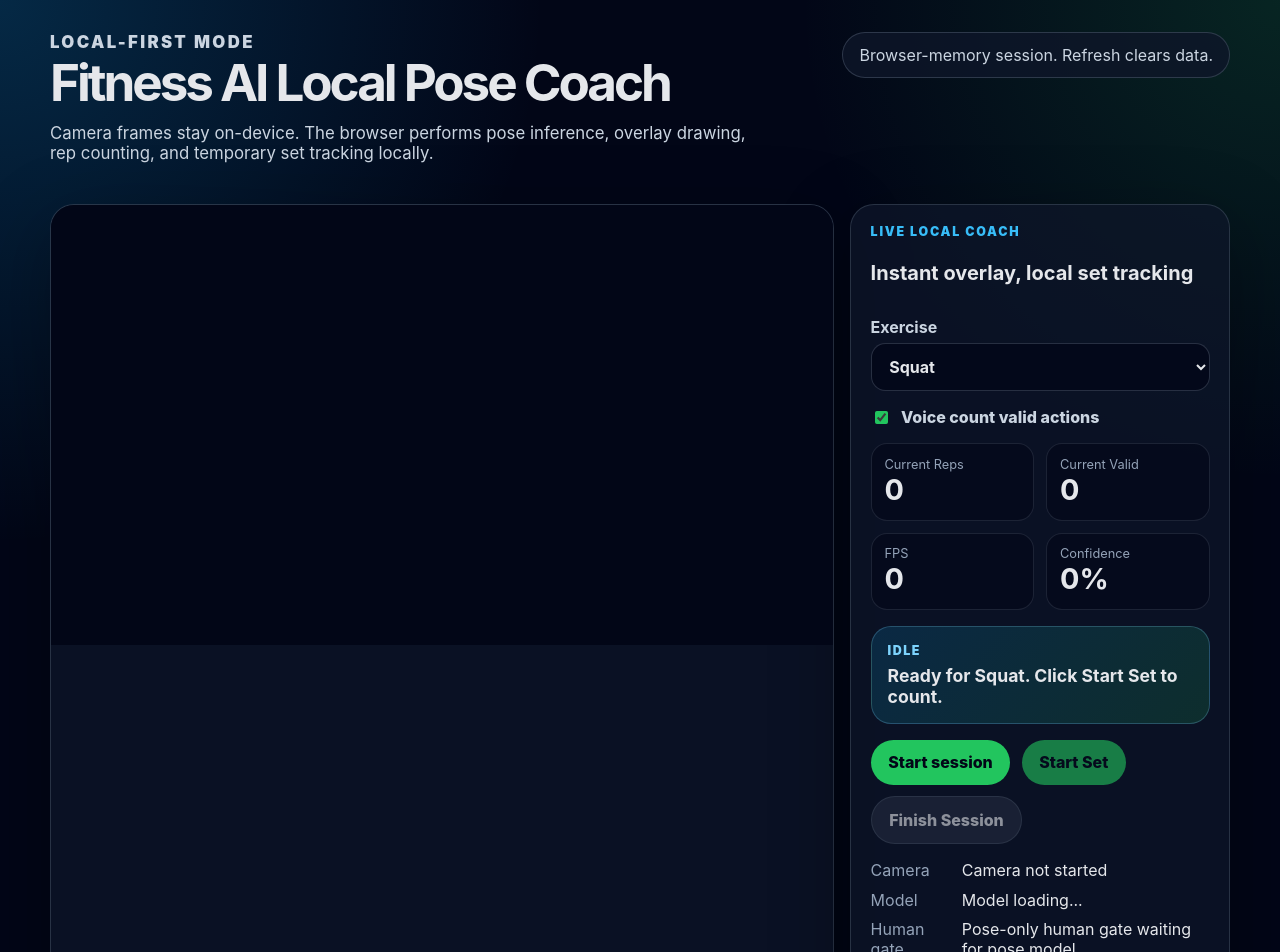
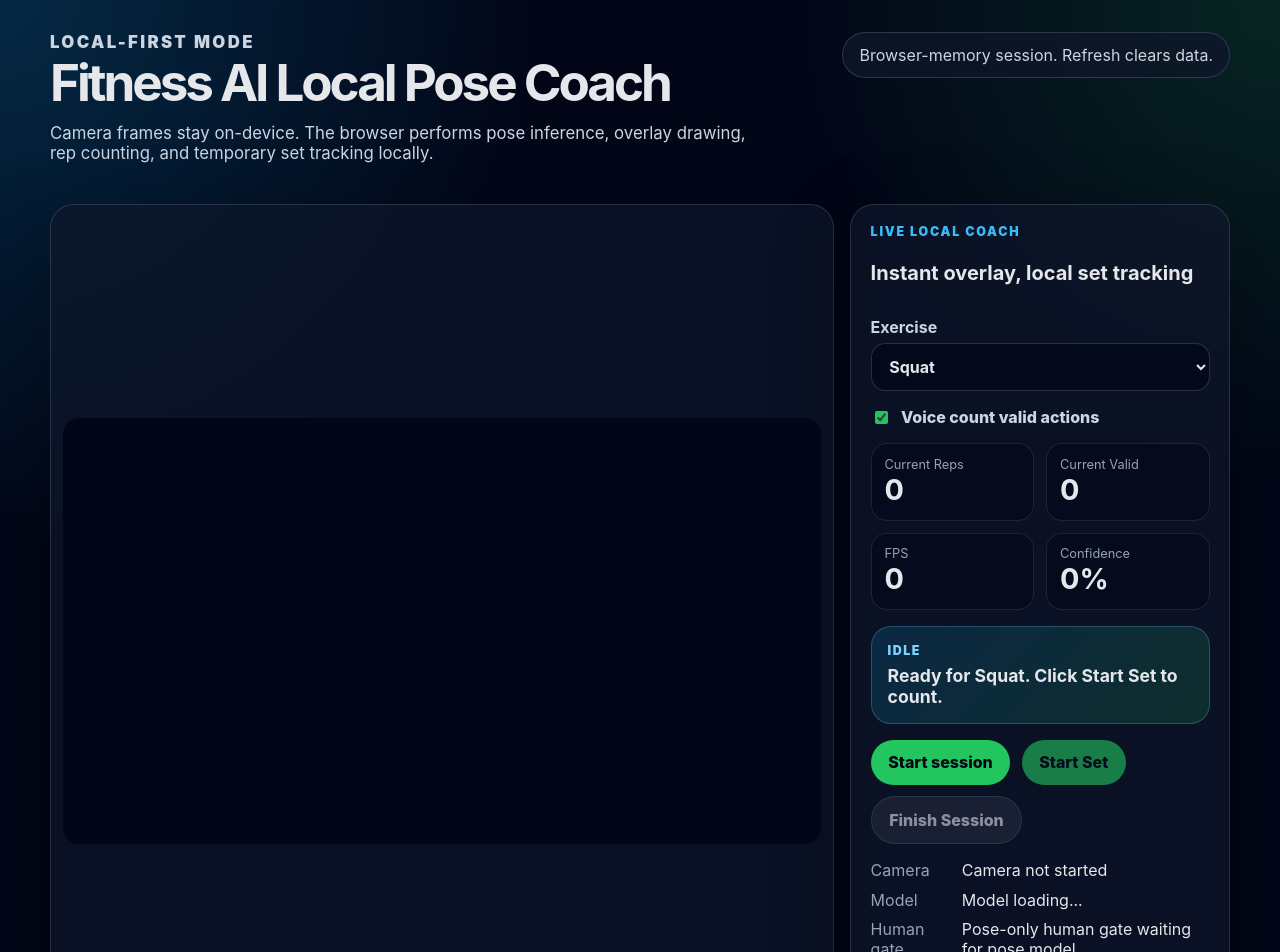
Before and after one commit to phuayy/fitness-ai-coach-v2, a React (Vite) app in the folder apps/web/: page / in a window 1280 px wide. Shown: the top 952 px of the page. Built offline with nearby package versions, Linux system fonts and the light colour scheme; no server answers.

Commit message:
Added Dynamic Videoframe size adapting to [Portrait, Landscape]

```diff
--- a/apps/web/src/components/LocalPoseCoach.tsx
+++ b/apps/web/src/components/LocalPoseCoach.tsx
@@ -12,6 +12,11 @@ import { drawPose } from "../lib/drawPose";
 import { humanGate } from "../lib/humanGate";
 import { getExercisePoseQuality } from "../lib/poseQuality";
 import { createCounterState, updateCounter } from "../lib/repCounter";
+import {
+  createCameraFrame,
+  DEFAULT_CAMERA_FRAME,
+  useAdaptiveVideoLayout
+} from "../lib/useAdaptiveVideoLayout";
 import type { CoachFrameState, ExerciseType, SetRecord } from "../types";
 
 type VisionFileset = Awaited<ReturnType<typeof FilesetResolver.forVisionTasks>>;
@@ -141,6 +146,7 @@ async function createPersonDetector(
 }
 
 export function LocalPoseCoach() {
+  const videoCardRef = useRef<HTMLDivElement | null>(null);
   const videoRef = useRef<HTMLVideoElement | null>(null);
   const canvasRef = useRef<HTMLCanvasElement | null>(null);
 
@@ -163,6 +169,7 @@ export function LocalPoseCoach() {
   });
 
   const exerciseRef = useRef<ExerciseType>("squat");
+  const cameraFrameRef = useRef(DEFAULT_CAMERA_FRAME);
   const sessionActiveRef = useRef(false);
   const setActiveRef = useRef(false);
   const setRowsRef = useRef<SetRecord[]>([]);
@@ -170,6 +177,7 @@ export function LocalPoseCoach() {
   const voiceEnabledRef = useRef(true);
 
   const [exercise, setExercise] = useState<ExerciseType>("squat");
+  const [cameraFrame, setCameraFrame] = useState(DEFAULT_CAMERA_FRAME);
   const [cameraStatus, setCameraStatus] = useState("Camera not started");
   const [modelStatus, setModelStatus] = useState("Model loading...");
   const [personStatus, setPersonStatus] = useState(
@@ -196,6 +204,12 @@ export function LocalPoseCoach() {
     fps: 0,
     backendStatus: "local only"
   });
+
+  const videoLayout = useAdaptiveVideoLayout(videoCardRef, cameraFrame);
+  const cameraStatusText =
+    cameraStatus === "Camera running locally"
+      ? `${cameraStatus} (${cameraFrame.width} x ${cameraFrame.height}, ${cameraFrame.orientation})`
+      : cameraStatus;
 
   const tableTotals = useMemo(() => {
     return setRows.reduce(
@@ -235,6 +249,7 @@ export function LocalPoseCoach() {
 
         video.srcObject = stream;
         await video.play();
+        syncCameraFrame(video.videoWidth, video.videoHeight);
         setCameraStatus("Camera running locally");
 
         setModelStatus(
@@ -358,6 +373,30 @@ export function LocalPoseCoach() {
     window.speechSynthesis.speak(utterance);
   }
 
+  function syncCameraFrame(width: number, height: number) {
+    if (!width || !height) return;
+
+    const nextFrame = createCameraFrame(width, height);
+    const currentFrame = cameraFrameRef.current;
+
+    if (
+      nextFrame.width === currentFrame.width &&
+      nextFrame.height === currentFrame.height
+    ) {
+      return;
+    }
+
+    cameraFrameRef.current = nextFrame;
+    setCameraFrame(nextFrame);
+  }
+
+  function syncCameraFrameFromVideo() {
+    const video = videoRef.current;
+    if (!video) return;
+
+    syncCameraFrame(video.videoWidth, video.videoHeight);
+  }
+
   function resetLiveCounter(feedback: string) {
     const nextCounter = createCounterState();
     nextCounter.lastFeedback = feedback;
@@ -390,6 +429,8 @@ export function LocalPoseCoach() {
       const width = video.videoWidth || 1280;
       const height = video.videoHeight || 720;
       const now = performance.now();
+
+      syncCameraFrame(width, height);
 
       if (now - lastPoseDetectTsRef.current < POSE_DETECT_EVERY_MS) {
         animationRef.current = requestAnimationFrame(runLoop);
@@ -657,9 +698,25 @@ export function LocalPoseCoach() {
   return (
     <>
       <section className="coach-grid">
-        <div className="video-card">
-          <div className="video-shell">
-            <video ref={videoRef} playsInline muted className="camera-video" />
+        <div
+          ref={videoCardRef}
+          className="video-card"
+          data-camera-orientation={cameraFrame.orientation}
+        >
+          <div
+            className="video-shell"
+            data-camera-orientation={cameraFrame.orientation}
+            data-camera-resolution={`${cameraFrame.width}x${cameraFrame.height}`}
+            style={videoLayout.style}
+          >
+            <video
+              ref={videoRef}
+              playsInline
+              muted
+              className="camera-video"
+              onLoadedMetadata={syncCameraFrameFromVideo}
+              onResize={syncCameraFrameFromVideo}
+            />
             <canvas ref={canvasRef} className="pose-canvas" />
           </div>
         </div>
@@ -738,7 +795,7 @@ export function LocalPoseCoach() {
           <dl className="status-list">
             <div>
               <dt>Camera</dt>
-              <dd>{cameraStatus}</dd>
+              <dd>{cameraStatusText}</dd>
             </div>
             <div>
               <dt>Model</dt>
--- /dev/null
+++ b/apps/web/src/lib/useAdaptiveVideoLayout.ts
@@ -0,0 +1,139 @@
+import type { CSSProperties, RefObject } from "react";
+import { useEffect, useMemo, useState } from "react";
+
+export type CameraOrientation = "landscape" | "portrait" | "square";
+
+export interface CameraFrame {
+  width: number;
+  height: number;
+  aspectRatio: number;
+  orientation: CameraOrientation;
+}
+
+interface ViewportSize {
+  width: number;
+  height: number;
+}
+
+interface AdaptiveVideoLayout {
+  style: CSSProperties;
+  viewport: ViewportSize;
+}
+
+export const DEFAULT_CAMERA_FRAME: CameraFrame = createCameraFrame(16, 9);
+
+function getViewportSize(): ViewportSize {
+  const visualViewport = window.visualViewport;
+
+  return {
+    width: visualViewport?.width ?? window.innerWidth,
+    height: visualViewport?.height ?? window.innerHeight
+  };
+}
+
+function getCameraOrientation(width: number, height: number): CameraOrientation {
+  if (Math.abs(width - height) <= 2) return "square";
+  return width > height ? "landscape" : "portrait";
+}
+
+export function createCameraFrame(width: number, height: number): CameraFrame {
+  const safeWidth = Math.max(1, Math.round(width));
+  const safeHeight = Math.max(1, Math.round(height));
+
+  return {
+    width: safeWidth,
+    height: safeHeight,
+    aspectRatio: safeWidth / safeHeight,
+    orientation: getCameraOrientation(safeWidth, safeHeight)
+  };
+}
+
+export function useAdaptiveVideoLayout(
+  containerRef: RefObject<HTMLElement | null>,
+  frame: CameraFrame
+): AdaptiveVideoLayout {
+  const [containerWidth, setContainerWidth] = useState(0);
+  const [viewport, setViewport] = useState<ViewportSize>(() => getViewportSize());
+
+  useEffect(() => {
+    const container = containerRef.current;
+    if (!container) return;
+
+    const observer = new ResizeObserver((entries) => {
+      const entry = entries[0];
+      if (!entry) return;
+
+      setContainerWidth(Math.round(entry.contentRect.width));
+    });
+
+    observer.observe(container);
+    setContainerWidth(Math.round(container.getBoundingClientRect().width));
+
+    return () => observer.disconnect();
+  }, [containerRef]);
+
+  useEffect(() => {
+    function syncViewport() {
+      setViewport(getViewportSize());
+    }
+
+    const visualViewport = window.visualViewport;
+
+    window.addEventListener("resize", syncViewport);
+    window.addEventListener("orientationchange", syncViewport);
+    visualViewport?.addEventListener("resize", syncViewport);
+
+    syncViewport();
+
+    return () => {
+      window.removeEventListener("resize", syncViewport);
+      window.removeEventListener("orientationchange", syncViewport);
+      visualViewport?.removeEventListener("resize", syncViewport);
+    };
+  }, []);
+
+  const style = useMemo<CSSProperties>(() => {
+    const aspectRatio = Number.isFinite(frame.aspectRatio)
+      ? Math.max(0.1, frame.aspectRatio)
+      : DEFAULT_CAMERA_FRAME.aspectRatio;
+
+    const availableWidth = Math.max(
+      280,
+      containerWidth || Math.min(viewport.width - 32, 1180)
+    );
+
+    const compactLayout = viewport.width <= 920;
+    const landscapeViewport = viewport.width > viewport.height;
+    const viewportHeightRatio = compactLayout
+      ? landscapeViewport
+        ? 0.72
+        : 0.68
+      : 0.78;
+
+    const maxHeight = Math.max(
+      compactLayout ? 280 : 360,
+      Math.min(viewport.height * viewportHeightRatio, 820)
+    );
+
+    let width = availableWidth;
+    let height = width / aspectRatio;
+
+    if (height > maxHeight) {
+      height = maxHeight;
+      width = height * aspectRatio;
+    }
+
+    if (width > availableWidth) {
+      width = availableWidth;
+      height = width / aspectRatio;
+    }
+
+    return {
+      "--camera-aspect-ratio": `${frame.width} / ${frame.height}`,
+      height: `${Math.round(height)}px`,
+      width: `${Math.round(width)}px`
+    } as CSSProperties;
+  }, [containerWidth, frame, viewport]);
+
+  return { style, viewport };
+}
--- a/apps/web/src/styles.css
+++ b/apps/web/src/styles.css
@@ -53,11 +53,35 @@ main { width: min(1180px, calc(100% - 2rem)); margin: 0 auto; padding: 2rem 0 3r
 
 .coach-grid { display: grid; grid-template-columns: minmax(0, 1.55fr) minmax(320px, 0.75fr); gap: 1rem; align-items: stretch; }
 .video-card, .panel { border: 1px solid rgba(148, 163, 184, 0.22); background: rgba(15, 23, 42, 0.72); border-radius: 1.5rem; box-shadow: 0 24px 80px rgba(0,0,0,0.32); }
-.video-card { overflow: hidden; min-height: 420px; }
-.video-shell { position: relative; width: 100%; aspect-ratio: 16 / 9; background: #020617; }
-.camera-video, .pose-canvas { position: absolute; inset: 0; width: 100%; height: 100%; object-fit: cover; transform: scaleX(-1); }
+.video-card {
+  display: flex;
+  align-items: center;
+  justify-content: center;
+  min-height: 0;
+  overflow: hidden;
+  padding: clamp(0.35rem, 1vw, 0.75rem);
+}
+
+.video-shell {
+  position: relative;
+  flex: 0 1 auto;
+  width: 100%;
+  aspect-ratio: var(--camera-aspect-ratio, 16 / 9);
+  overflow: hidden;
+  background: #020617;
+  border-radius: 1rem;
+  contain: layout paint;
+}
+
+.camera-video, .pose-canvas { position: absolute; inset: 0; width: 100%; height: 100%; object-fit: contain; transform: scaleX(-1); }
 .camera-video { z-index: 0; }
 .pose-canvas { z-index: 1; pointer-events: none; }
+
+@media (prefers-reduced-motion: no-preference) {
+  .video-shell {
+    transition: width 180ms ease, height 180ms ease;
+  }
+}
 
 .panel { padding: 1.2rem; }
 .panel h2 { margin: 0 0 1rem; font-size: 1.25rem; }
```
Also changed, not shown: 1 other file (tests, documents, lock files or other folders).
